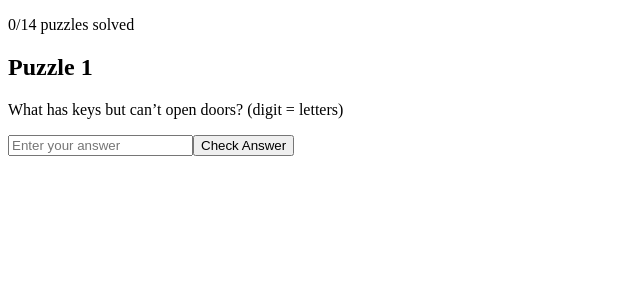
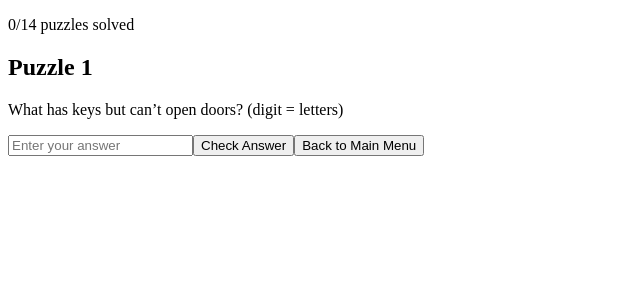
Before and after one commit to grande-fi/riga-puzzle-quest, a Next.js app: page /puzzles/1 in a window 1280 px wide. Shown: the top 300 px of the page, without its empty margins (0-640 px from the left). Built offline with nearby package versions, Linux system fonts and the light colour scheme.

Commit message:
Update page.js
back to main menu button added

```diff
--- a/app/puzzles/[id]/page.js
+++ b/app/puzzles/[id]/page.js
@@ -52,6 +52,7 @@ export default function PuzzlePage({ params }) {
         <CardContent className="p-6">
           <h2 className="text-xl font-bold">Puzzle {id}</h2>
 
+          {/* Display puzzle question */}
           <p className="mt-2 text-gray-300">{puzzle.question}</p>
 
           <input
@@ -73,6 +74,7 @@ export default function PuzzlePage({ params }) {
             </p>
           )}
 
+          {/* Next Puzzle button */}
           {solved && (
             <Button
               onClick={goToNextPuzzle}
@@ -81,6 +83,14 @@ export default function PuzzlePage({ params }) {
               Next Puzzle →
             </Button>
           )}
+
+          {/* Back to Main Menu */}
+          <Button
+            onClick={() => router.push("/")}
+            className="mt-4 bg-gray-600 hover:bg-gray-700"
+          >
+            Back to Main Menu
+          </Button>
         </CardContent>
       </Card>
     </div>
```
